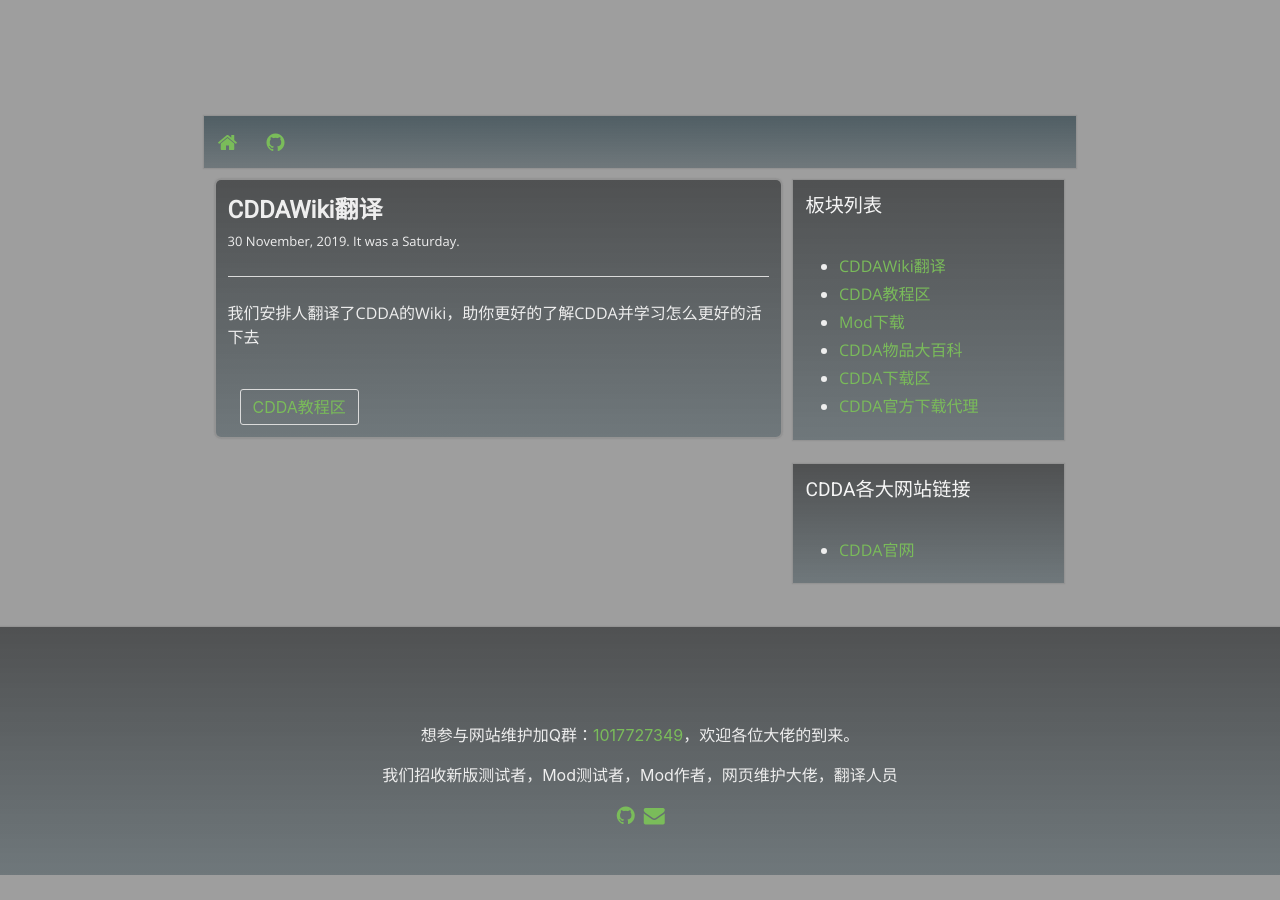
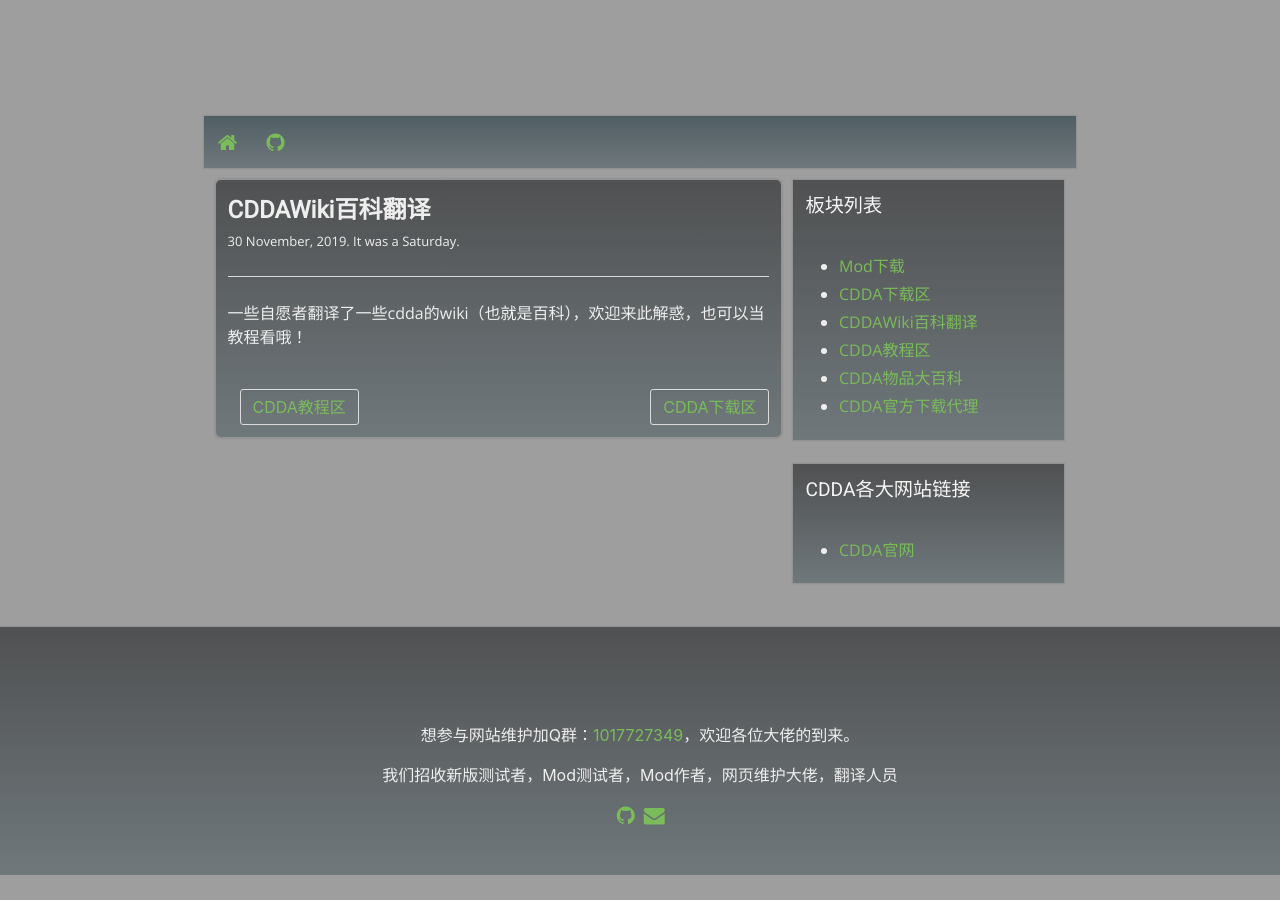
Before and after one commit to cdda-base/mainpage-cn, a Jekyll site: the page built from _posts/2019-11-30-CDDAWikiTranslate.md, in a window 1280 px wide. Built offline with Jekyll 4.4.1, drawn with Linux system fonts in a browser that asks for light colours; comment, search, counter and statistics services are not loaded.

Commit message:
更新主页排版和描述

```diff
--- a/_posts/2019-11-30-CDDAWikiTranslate.md
+++ b/_posts/2019-11-30-CDDAWikiTranslate.md
@@ -1,6 +1,6 @@
 ---
-title : "CDDAWiki翻译"
+title : "CDDAWiki百科翻译"
 layout : post
 link : "https://cddabase.site/wiki/"
 ---
-我们安排人翻译了CDDA的Wiki，助你更好的了解CDDA并学习怎么更好的活下去
+一些自愿者翻译了一些cdda的wiki（也就是百科），欢迎来此解惑，也可以当教程看哦！
```
Also changed, not shown: _posts/2019-11-10-CoursesPage.md (+1 -1 lines), _posts/2019-8-23-item-encyclopedia.md (+1 -1 lines), _posts/2019-8-23-modspage-cn.md (deleted, +0 -6 lines), _posts/2020-7-30-modspage-cn.md (added, +6 -0 lines), _posts/2020-7-29-downloadpage.md (renamed from _posts/2019-8-23-downloadpage.md).
